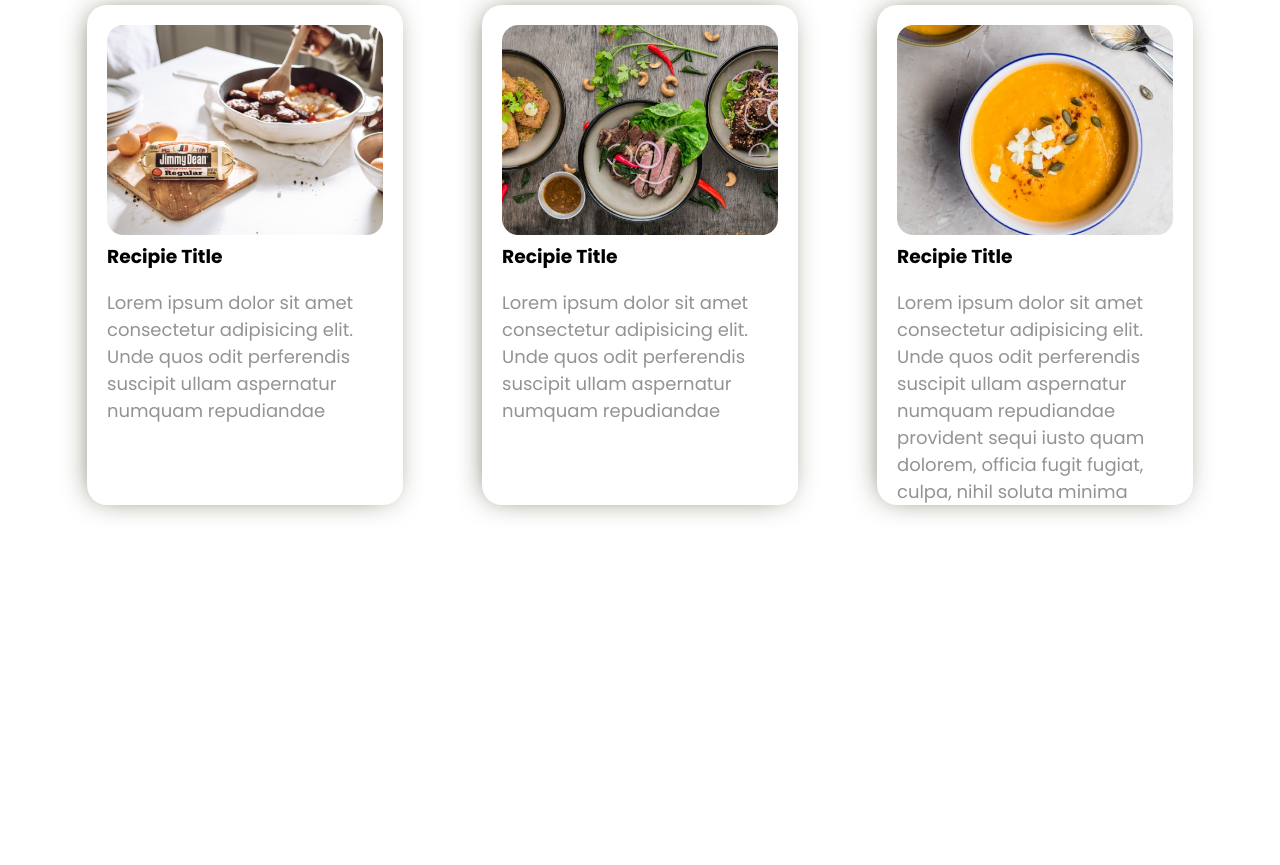
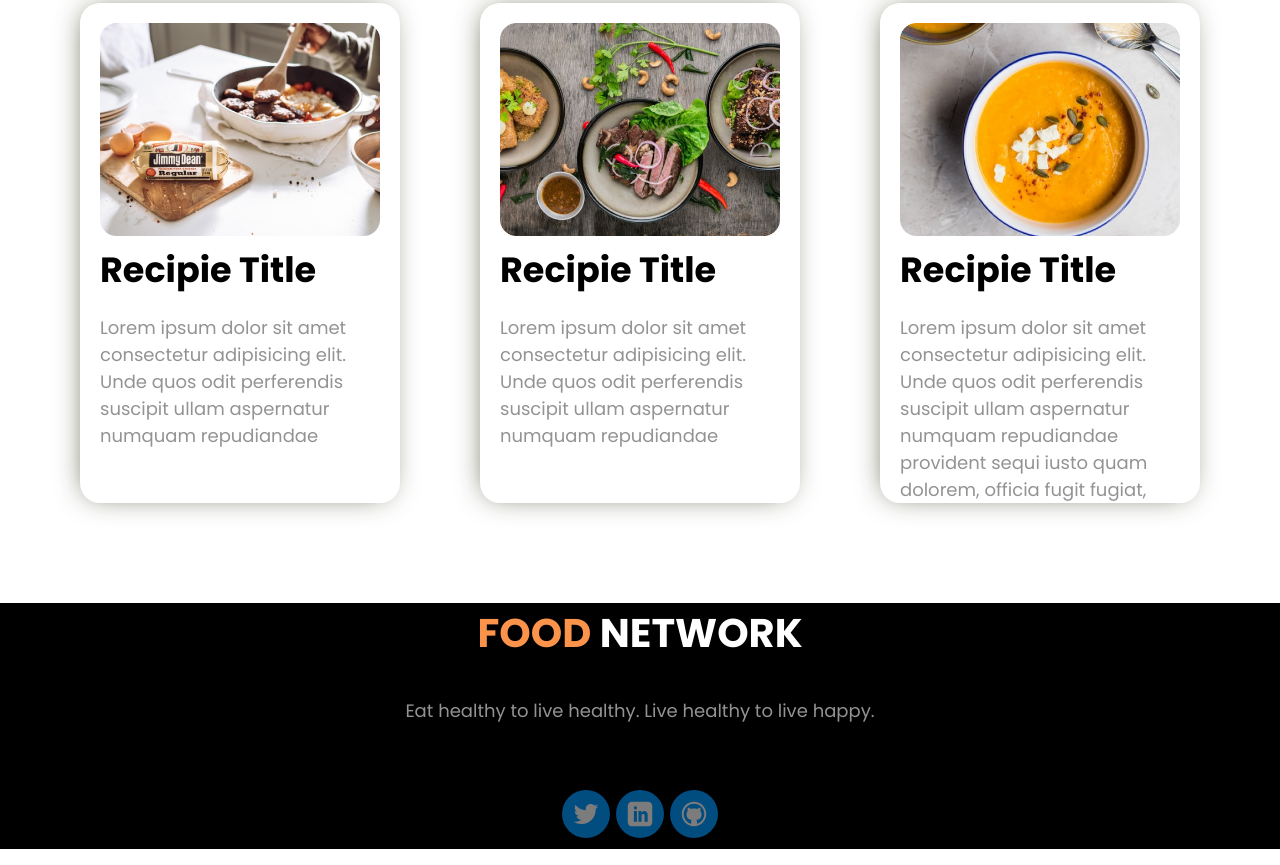
Before and after one commit to AwalHossain/fresh_food, a plain HTML site: page index.htm in a window 1280 px wide. Shown: the part 1691-2556 px from the top of the page. Before the commit the page ends 2296 px from the top, so only its background shows below. Drawn offline with Linux system fonts and the light colour scheme.

Commit message:
Almost done, footer is complete

```diff
--- a/index.htm
+++ b/index.htm
@@ -74,5 +74,21 @@
             <p>Lorem ipsum dolor sit amet consectetur adipisicing elit. Unde quos odit perferendis suscipit ullam aspernatur numquam repudiandae provident sequi iusto quam dolorem, officia fugit fugiat, culpa, nihil soluta minima vero.</p>
         </div>
     </section>
+
+    <footer class="end-part">
+        <div >
+            <h2><span class="word-color">FOOD</span> NETWORK</h2>
+            <p>Eat healthy to live healthy. Live healthy to live happy.</p>
+        </div>
+
+        <div class="navigation">
+            <ul>
+                <li><a href="" class="twitter social"> Twitter</a></li>
+                <li><a href="" class='linkDIn social'>LinkDIn</a> </li>
+                <li><a href="" class="github social">Github </a> </li>
+            </ul>
+        </div>
+
+    </footer>
 </body>
 </html>
--- a/style.css
+++ b/style.css
@@ -5,6 +5,8 @@
 body {
 
     font-family: 'Poppins', sans-serif;
+    margin: 0;
+    padding: 0;
 }
 
 h1 {
@@ -20,6 +22,7 @@ h2 {
 }
 
 h3 {
+    font-size: 35px;
     margin: 0;
     padding: 0;
 }
@@ -40,12 +43,6 @@ h3 {
 
 
     margin-top: 70px;
-}
-
-.intro {
-
-    margin-top: 200px;
-    margin-right: px;
 }
 
 p {
@@ -73,7 +70,8 @@ p {
 .mid-banner {
 
     background: url(images/shapes/7.png);
-
+    width: 100%;
+    height: auto;
 
 }
 
@@ -105,3 +103,52 @@ p {
 
     overflow: hidden;
 }
+
+
+.end-part {
+    width: 100%;
+    height: auto;
+    color: white;
+    background-color: black;
+    text-align: center;
+
+}
+
+
+
+.navigation ul {
+    list-style: none;
+    padding: 0;
+
+}
+
+.navigation ul li {
+    display: inline-block;
+}
+
+.social {
+    display: inline-block;
+    width: 50px;
+    height: 60px;
+
+    background-repeat: no-repeat;
+    text-indent: -9999px;
+    opacity: 0.5;
+    transition: all .5s;
+}
+
+a.social:hover {
+    opacity: 1;
+}
+
+.twitter {
+    background-image: url(images/shapes/twitter.svg);
+}
+
+.linkDIn {
+    background-image: url(images/shapes/linkedin.svg);
+}
+
+.github {
+    background-image: url(images/shapes/github.svg);
+}
```
Also changed, not shown: images/shapes/github.svg (added), images/shapes/linkedin.svg (added), images/shapes/twitter.svg (added).
